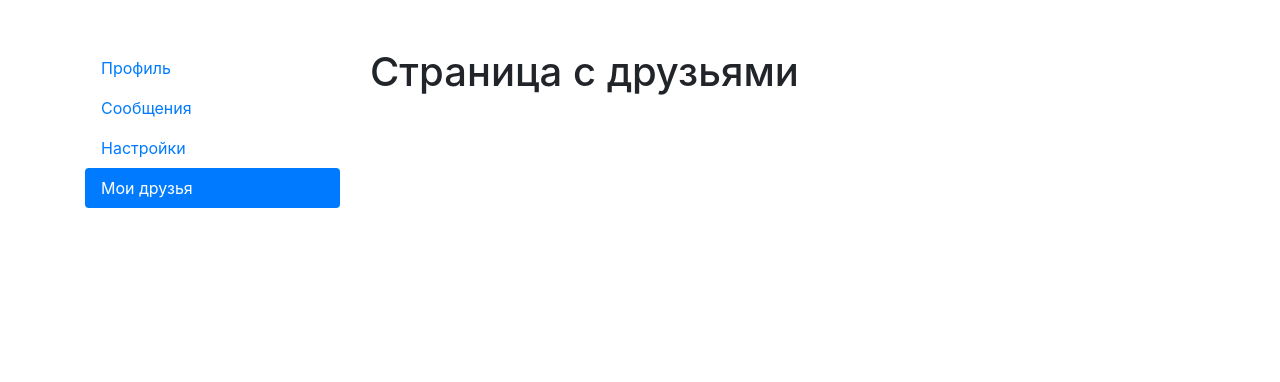
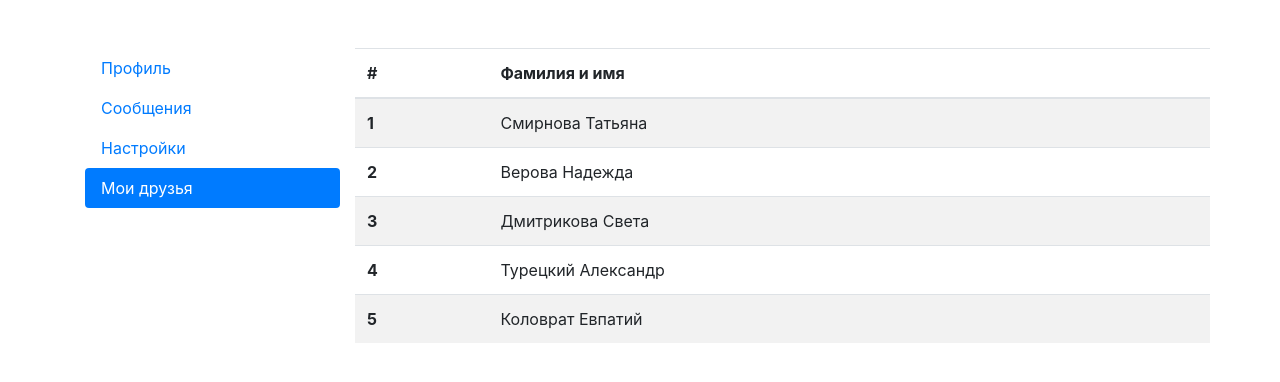
Before and after one commit to EkaterinaKupeeva/name, a React (Create React App) app: page /friends in a window 1280 px wide. Shown: the top 382 px of the page. Built offline with nearby package versions, Linux system fonts and the light colour scheme.

Commit message:
add Friends

```diff
--- a/src/App.js
+++ b/src/App.js
@@ -7,7 +7,6 @@ import { Friends } from "./components/Friends";
 
 
 function App(props) {
-  console.log(props)
   return (
     <div className="container mt-5">
       <div className="row">
@@ -29,10 +28,10 @@ function App(props) {
         </div>
         <div className="col-9">
           <Routes>
-            <Route path="/profile" element={<Profile function={props.function}/>} />
+            <Route path="/profile" element={<Profile function={props.function.key_getUser}/>} />
             <Route path="/massages" element={<Massages />} />
             <Route path="/settings" element={<Settings />} />
-            <Route path="/friends" element={<Friends />} />
+            <Route path="/friends" element={<Friends function={props.function.key_getUsers}/>} />
           </Routes>
         </div>
       </div>
--- a/src/components/Friends.jsx
+++ b/src/components/Friends.jsx
@@ -1,3 +1,33 @@
-export const Friends = () => {
-    return <h1>Страница с друзьями</h1>;
+const TableRow = (props) => {
+return (
+  <tr>
+  <th scope="row">{props.index + 1}</th>
+  <td>{props.lastname} {props.name}</td>
+</tr>
+);
+};
+
+export const Friends = (props) => {
+  let users = props.function ();
+  let usersCount = Object.keys(users).length;
+  let userRow = [];
+  for (let i = 0; i < usersCount; i++) {
+    userRow.push(<TableRow key={i} index={i} name={users[i].name} lastname={users[i].lastname} />);
+  }
+    return (
+      <div className="row">
+        <table className="table table-striped">
+        <thead>
+          <tr>
+            <th scope="col">#</th>
+            <th scope="col">Фамилия и имя</th>
+          </tr>
+        </thead>
+        <tbody>
+        {userRow}
+        </tbody>
+        </table>
+
+      </div>
+    );
   };
--- a/src/components/Profile.jsx
+++ b/src/components/Profile.jsx
@@ -6,14 +6,14 @@ export const Profile = (props) => {
     return (
         <div className="row">
             <div className="col-md-4">
-                <img src="https://belkacheli.com/upload/iblock/11a/11a288de470af81156eb388895b3d60c.jpg" alt=""
+                <img src="{user.avatar}" alt=""
                 width="100%"/>
             </div>
             <div className="col-md-8">
-                <h2 className="{styles.id}">ID: <span>{user.id}</span></h2>
-                <h2 className="{styles.name}">Фамилия и имя: <span>{user.name} {user.lastname}</span></h2>
-                <h2>E-mail: <span>{user.email}</span></h2>
-                <p>{user.about}</p>
+                <h2 className={styles.id}>ID: <span>{user.id}</span></h2>
+                <h2 className={styles.name}>Фамилия и имя: <span>{user.name} {user.lastname}</span></h2>
+                <h2 className={styles.email}>E-mail: <span>{user.email}</span></h2>
+                <p className={styles.p} style={{fontWeight: 600}}>{user.about}</p>
             </div>
         </div>
     );
--- a/src/components/Profile.module.css
+++ b/src/components/Profile.module.css
@@ -5,9 +5,16 @@
 .id span {
     color: rgb(144, 23, 23);
 }
-.name {
+.name, .email{
     font-weight: 900;
+    color: rgb(88, 117, 232);
 }
-.name span {
-    font-size: italic;
+.name span, .email span {
+    color: rgba(176, 50, 138, 0.674);
+    font-style: italic;
 }
+
+.p {
+    color: blueviolet;
+    font-style: italic;
+}
--- a/src/index.js
+++ b/src/index.js
@@ -3,13 +3,12 @@ import ReactDOM from 'react-dom/client';
 import './index.css';
 import App from './App';
 import { BrowserRouter } from "react-router-dom";
-//import reportWebVitals from './reportWebVitals';
-import {getUser} from './state';
+import { getUser, getUsers } from './state';
 
 const root = ReactDOM.createRoot(document.getElementById('root'));
 root.render(
   <BrowserRouter>
-    <App function= {getUser}/>
+    <App function={{key_getUser: getUser, key_getUsers: getUsers}}/>
   </BrowserRouter>
 );
 
--- a/src/state.jsx
+++ b/src/state.jsx
@@ -7,6 +7,18 @@ const user = {
     avatar: "https://belkacheli.com/upload/iblock/11a/11a288de470af81156eb388895b3d60c.jpg"
 };
 
+const users = {
+    0: {name: "Татьяна", lastname: "Смирнова"},
+    1: {name: "Надежда", lastname: "Верова"},
+    2: {name: "Света", lastname: "Дмитрикова"},
+    3: {name: "Александр", lastname: "Турецкий"},
+    4: {name: "Евпатий", lastname: "Коловрат"},
+};
+
 export function getUser() {
     return user;
 }
+
+export function getUsers() {
+    return users;
+}
```
